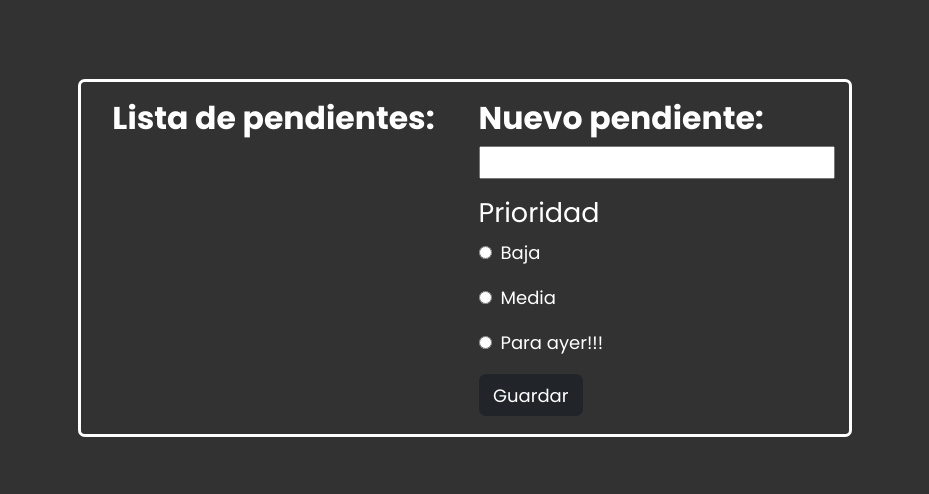
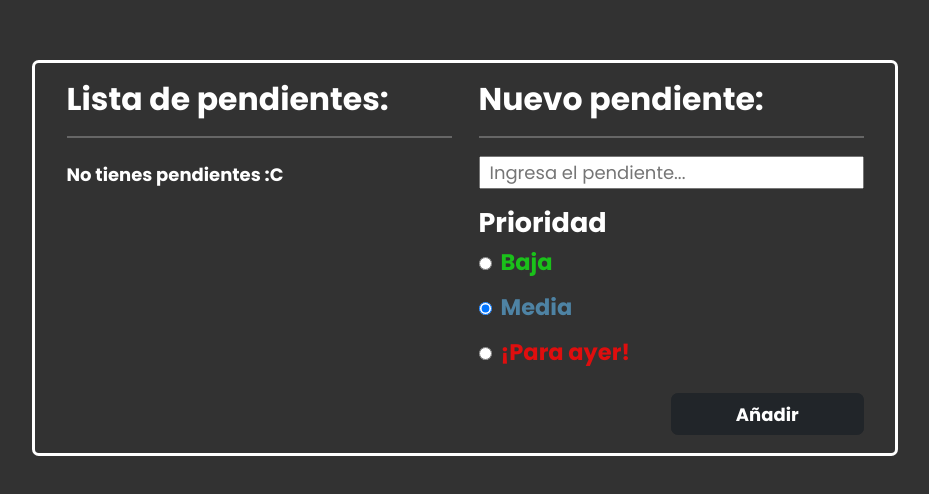
Before and after one commit to MoisesGJ/REACT, a React (Vite) app in the folder Sesss/practice-on-react/: page / in a window 1280 px wide. Shown: the part 142-636 px from the top of the page, without its empty margins (175-1104 px from the left). Built offline with nearby package versions, Linux system fonts and the light colour scheme.

Commit message:
Fix design

```diff
--- a/Sesss/practice-on-react/src/App.css
+++ b/Sesss/practice-on-react/src/App.css
@@ -1,6 +1,17 @@
 * {
   font-size: 18px;
 }
+
+li > label {
+  width: 50vh;
+  font-size: 20px;
+  padding-right: 2px;
+
+  white-space: nowrap;
+  overflow: hidden;
+  text-overflow: ' ...';
+}
+
 .baja {
   color: rgba(19, 242, 19, 0.75);
 }
--- a/Sesss/practice-on-react/src/App.jsx
+++ b/Sesss/practice-on-react/src/App.jsx
@@ -3,8 +3,10 @@ import 'bootstrap/dist/css/bootstrap.min.css';
 import './App.css';
 
 function App() {
-  const [toDoText, setToDoText] = useState('');
-  const [toDoPriority, setToDoPriority] = useState();
+  const [toDoText, setToDoText] = useState(
+    <b className="text-white">No tienes pendientes :C</b>
+  );
+  const [toDoPriority, setToDoPriority] = useState('media');
   const [toDoes, setToDoes] = useState([]);
 
   const toDoTextHandler = ({ target }) => {
@@ -19,17 +21,19 @@ function App() {
     const itemText = toDoText;
     const itemPrioity = toDoPriority;
 
-    const objToDo = { text: itemText, priority: itemPrioity, isChecked: false };
+    const objToDo = {
+      id: toDoes.length,
+      text: itemText,
+      priority: itemPrioity,
+      isChecked: false,
+    };
 
-    const currToDoID = toDoes.length > 0 ? toDoes[toDoes.length - 1].id + 1 : 1;
-
-    objToDo['id'] = currToDoID;
-
-    setToDoes([...toDoes, objToDo]);
+    itemText.length > 0 && setToDoes([...toDoes, objToDo]);
+    setToDoText('');
   };
 
   const toDoCheckbox = ({ target }) => {
-    const idCurr = target.name - 1;
+    const idCurr = target.name;
 
     toDoes[idCurr].isChecked = !toDoes[idCurr].isChecked;
 
@@ -41,34 +45,49 @@ function App() {
       <div className="row p-3">
         <div className="col-12 col-md-6">
           <h3 className="fw-bold">Lista de pendientes:</h3>
-          <ul>
+          <hr className="border-white border-2" />
+          <ul className="p-0">
             {toDoes.map(({ text, priority, id, isChecked }) => {
-              const classLabel = isChecked
-                ? ' text-decoration-line-through'
-                : '';
-
               return (
                 <li className="list-group-item">
-                  <label htmlFor="" className={priority + classLabel}>
-                    {text.length > 20 ? `${text.slice(0, 20)}...` : text}
+                  <label
+                    htmlFor={`todo-${id}`}
+                    className={`fw-bold ${priority} ${
+                      isChecked ? 'text-decoration-line-through fst-italic' : ''
+                    }`}
+                  >
                     <input
                       type="checkbox"
                       name={id}
+                      id={`todo-${id}`}
                       onChange={toDoCheckbox}
-                      className="ms-2"
+                      className="me-2"
                     />
+                    {text}
                   </label>
                 </li>
               );
             })}
+            <li className="list-group-item">
+              <label htmlFor="curr" className={`fw-bold h4 ${toDoPriority}`}>
+                {toDoText}
+              </label>
+            </li>
           </ul>
         </div>
         <div className="col-12 col-md-6">
           <h3 className="fw-bold">Nuevo pendiente:</h3>
-          <input type="text" onChange={toDoTextHandler} />
-          <h4 className="mt-3">Prioridad</h4>
-          <div className="d-flex flex-column align-items-start gap-3">
-            <label htmlFor="baja">
+          <hr className="border-2 border-white" />
+          <input
+            type="text"
+            onChange={toDoTextHandler}
+            className="w-100 px-2"
+            value={typeof toDoText === 'object' ? '' : toDoText}
+            placeholder="Ingresa el pendiente..."
+          />
+          <h4 className="mt-3 fw-bold">Prioridad</h4>
+          <div className="d-flex flex-column align-items-start gap-2">
+            <label htmlFor="baja" className="fw-bold baja h5">
               <input
                 type="radio"
                 name="priority"
@@ -79,7 +98,7 @@ function App() {
               />
               Baja
             </label>
-            <label htmlFor="media">
+            <label htmlFor="media" className="fw-bold media h5">
               <input
                 type="radio"
                 name="priority"
@@ -87,10 +106,11 @@ function App() {
                 value="media"
                 className="me-2"
                 onChange={toDoPriorityHandler}
+                defaultChecked
               />
               Media
             </label>
-            <label htmlFor="importante">
+            <label htmlFor="importante" className="fw-bold importante h5">
               <input
                 type="radio"
                 name="priority"
@@ -99,12 +119,17 @@ function App() {
                 className="me-2"
                 onChange={toDoPriorityHandler}
               />
-              Para ayer!!!
+              ¡Para ayer!
             </label>
           </div>
-          <button className="mt-3 btn btn-dark" onClick={addList}>
-            Guardar
-          </button>
+          <div className="text-center text-md-end">
+            <button
+              className="mt-3 btn btn-dark w-50 fw-bold"
+              onClick={addList}
+            >
+              Añadir
+            </button>
+          </div>
         </div>
       </div>
     </main>
```
